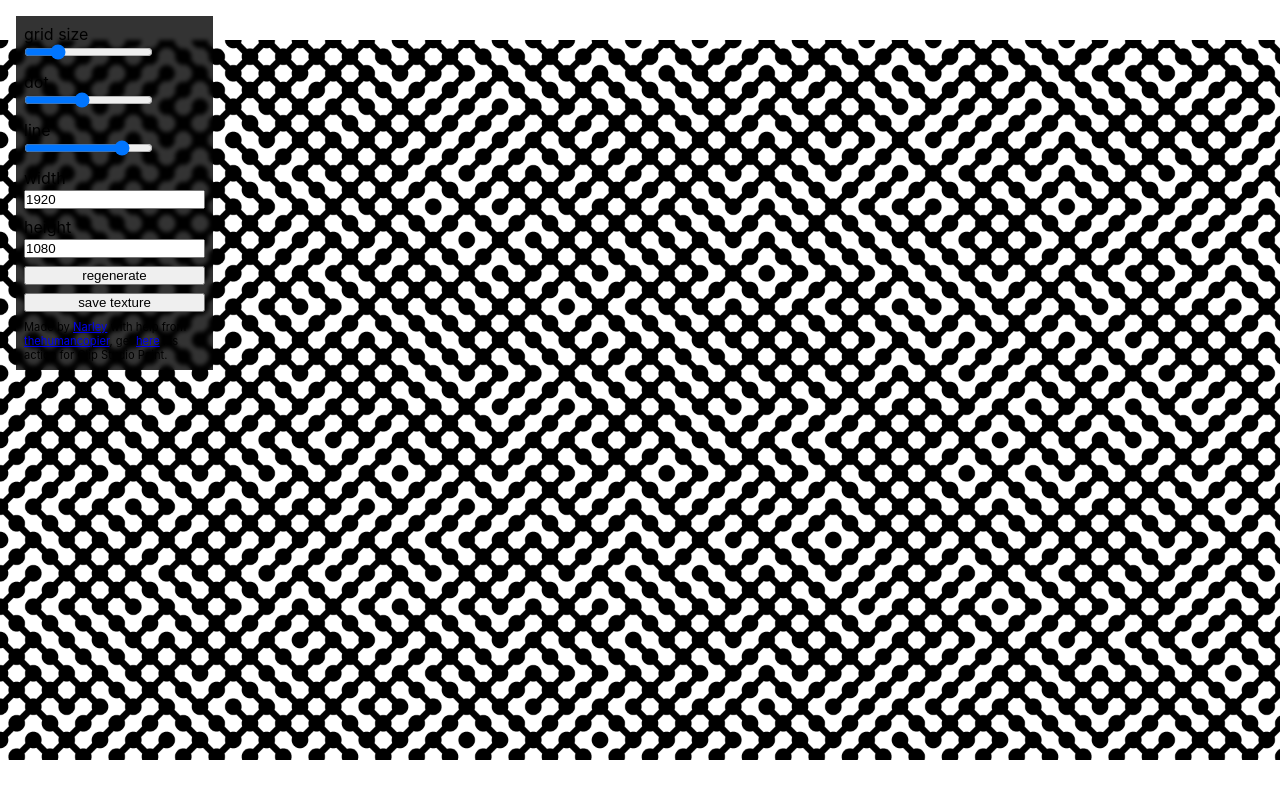
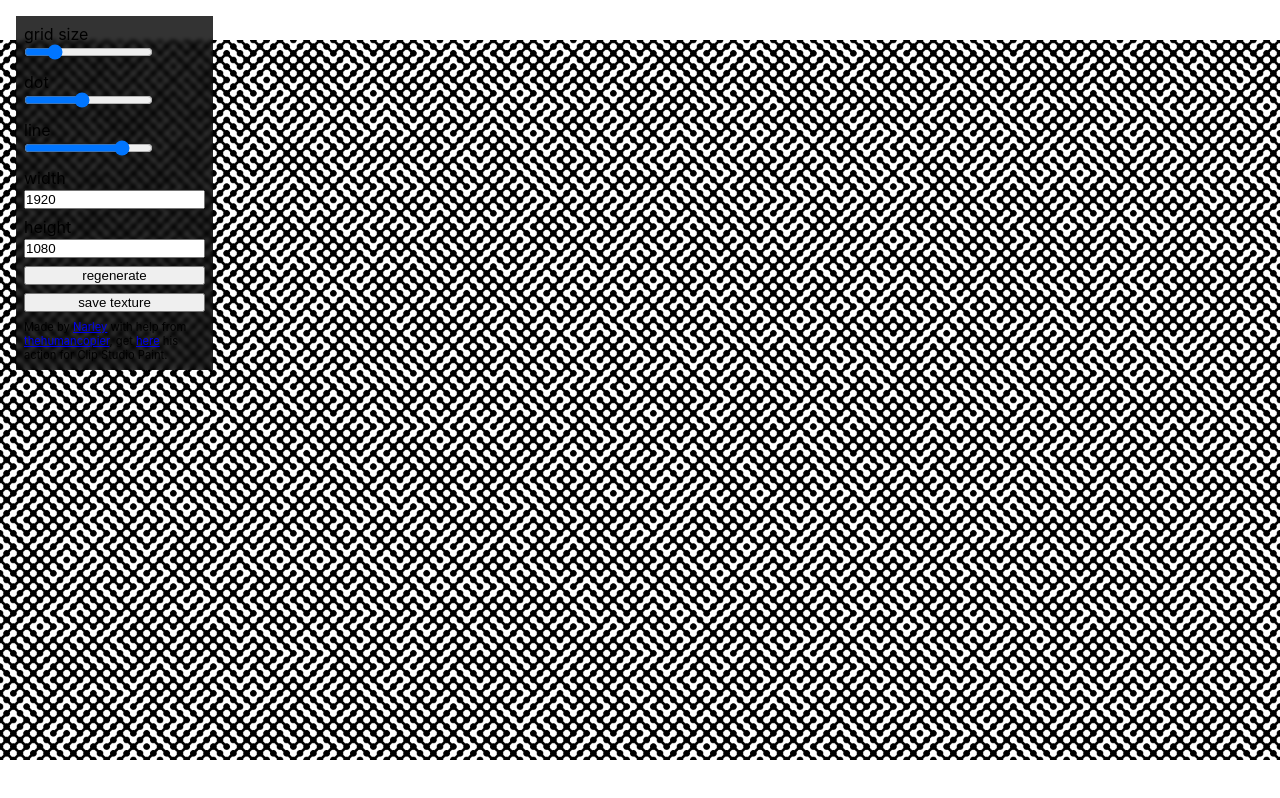
Before and after one commit to gnarlynarley/sonic-texture-generator, a Svelte app: page / in a window 1280 px wide. Built offline with nearby package versions, Linux system fonts and the light colour scheme.

Commit message:
feat: adjust default gridSize

```diff
--- a/src/App.svelte
+++ b/src/App.svelte
@@ -6,7 +6,7 @@
   const debouncedGenerateTexture = debounce(generateTexture, 200);
 
   let canvas: HTMLCanvasElement | undefined;
-  let gridSize = 50;
+  let gridSize = 20;
   let dotScale = 5;
   let lineWidth = 4;
   let width = 1920;
@@ -46,7 +46,7 @@
 <div>
   <label>
     <p>grid size</p>
-    <input bind:value={gridSize} step={1} type="range" min={5} max={200} />
+    <input bind:value={gridSize} step={1} type="range" min={5} max={80} />
   </label>
   <label
     ><p>dot</p>
```
